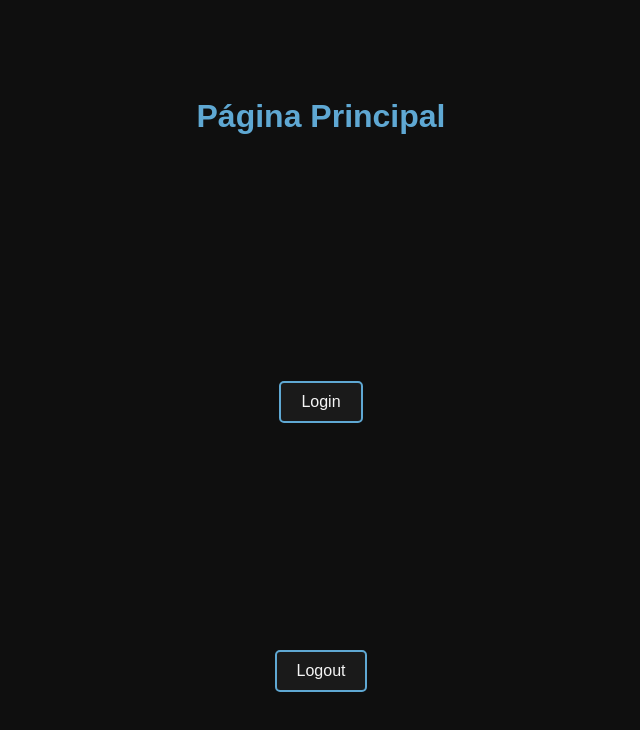
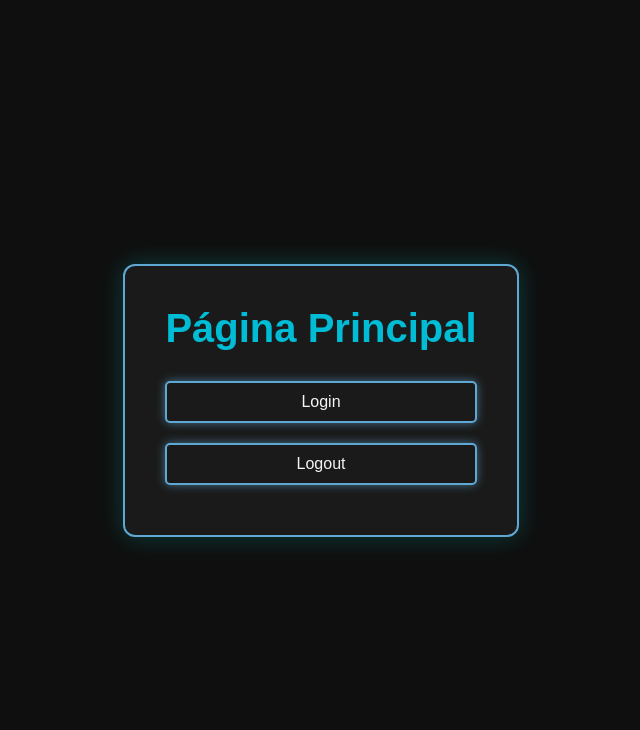
Before and after one commit to fernando-rocket/LoginLogout, a website: page index.html in a window 1280 px wide. Shown: the whole page, without its empty margins (319-959 px from the left). Drawn offline with Linux system fonts and the light colour scheme.

Commit message:
melhorando css
ta bom memo

```diff
--- a/index.html
+++ b/index.html
@@ -57,9 +57,29 @@
       color: var(--dark-bg);
       transform: scale(1.05);
     }
+
+    .container {
+    background-color: var(--dark-gray);
+    padding: 40px;
+    border: 2px solid var(--soft-blue);
+    border-radius: 12px;
+    box-shadow: 0 0 25px rgba(0, 255, 255, 0.2);
+    text-align: center;
+  }
+
+  h1 {
+    color: #00bcd4;
+    font-size: 2.5em;
+    margin-bottom: 20px;
+  }
+
+  button {
+    box-shadow: 0 0 10px rgba(95, 168, 211, 0.6);
+  }
   </style>
 </head>
 <body>
+  <div class="container">
   <h1>Página Principal</h1>
 
   <form action="/loginpage" method="get">
@@ -69,5 +89,6 @@
   <form action="/logoutpage" method="get">
     <button type="submit">Logout</button>
   </form>
+  </div>
 </body>
 </html>
```
Also changed, not shown: login.html (+13 -0 lines), login_sucess.html (+21 -0 lines), logout.html (+14 -0 lines), logout_sucess.html (+22 -0 lines).
